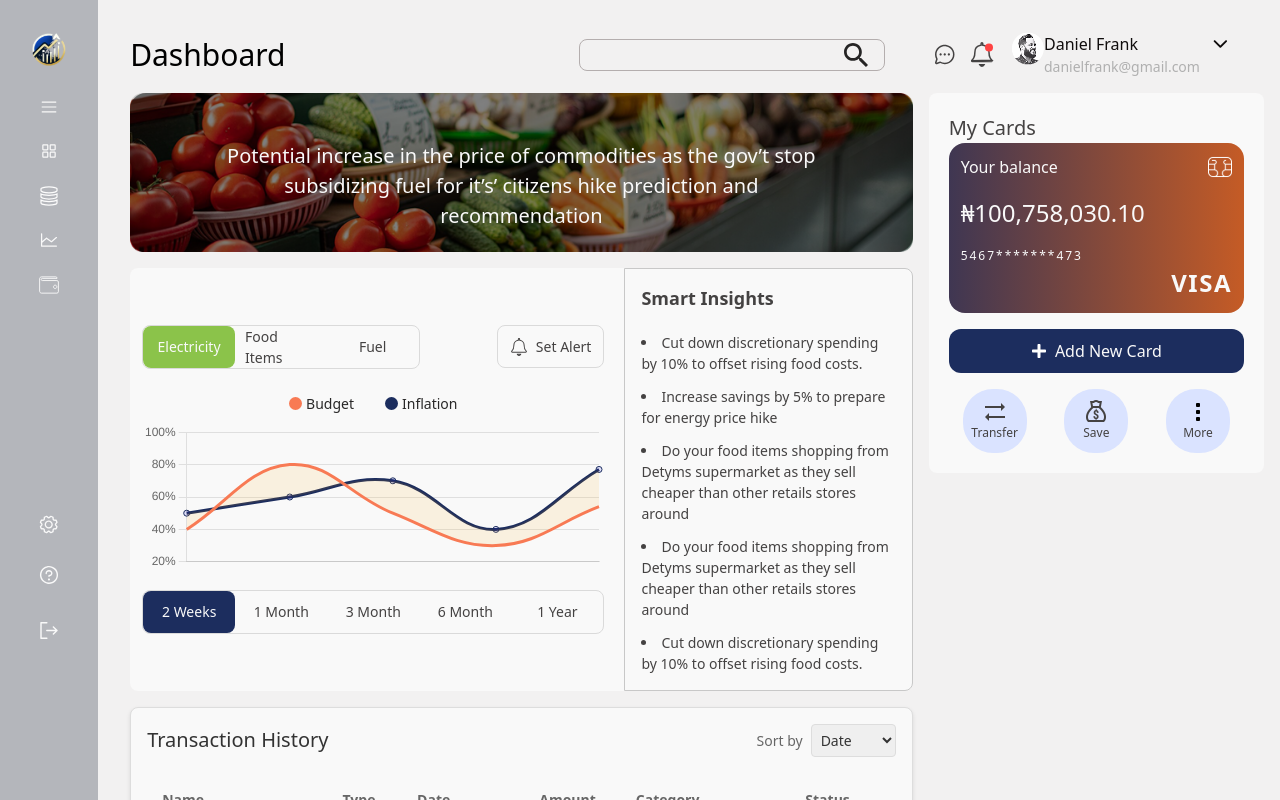
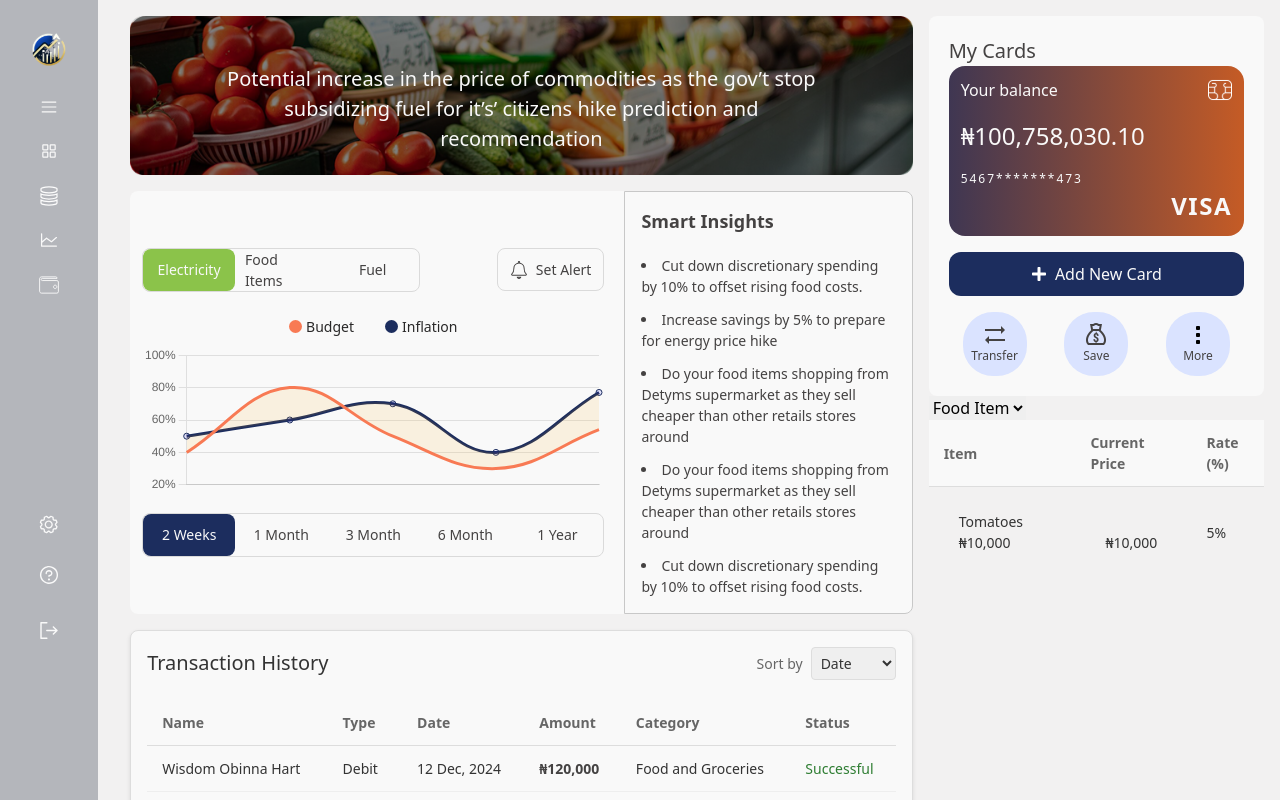
Before and after one commit to Abdulsamad-22/EcoTrack-fintech, a React (Vite) app in the folder ecoTrack/: page / in a window 1280 px wide. Shown: the top 800 px of the page. Built offline with nearby package versions, Linux system fonts and the light colour scheme.

Commit message:
card section implemented

```diff
--- a/ecoTrack/src/App.jsx
+++ b/ecoTrack/src/App.jsx
@@ -5,6 +5,7 @@ import Chart from "./components/Chart";
 import Dashboard from "./components/Dashboard";
 import DashboardContent from "./components/DashboardContent";
 import InnerContainer from "./components/InnerContainer";
+import NewPrice from "./components/NewPrice";
 import OuterContainer from "./components/OuterContainer";
 import RightSideSection from "./components/RightSideSection";
 import SideBar from "./components/SideBar";
@@ -17,7 +18,7 @@ function App() {
       <Dashboard>
         <SideBar />
         <BodyContent>
-          <TopBar />
+          {/* <TopBar /> */}
 
           <OuterContainer>
             <InnerContainer>
@@ -28,6 +29,7 @@ function App() {
 
             <RightSideSection>
               <Cards />
+              <NewPrice />
             </RightSideSection>
           </OuterContainer>
         </BodyContent>
--- /dev/null
+++ b/ecoTrack/src/components/NewPrice.jsx
@@ -0,0 +1,41 @@
+import styles from "./newprice.module.css";
+export default function NewPrice() {
+  return (
+    <section>
+      <div>
+        <select>
+          <option value="date">Food Item</option>
+          <option value="amount">Groceries</option>
+          <option value="name">Fuel</option>
+        </select>
+      </div>
+
+      <table>
+        <thead>
+          <tr>
+            <th>Item</th>
+            <th>Current Price</th>
+            <th>Rate (%)</th>
+          </tr>
+        </thead>
+
+        <tbody>
+          <tr>
+            <td className={styles.itemHead}>
+              <td>
+                Tomatoes <span>₦10,000</span>
+              </td>
+            </td>
+
+            <td className={styles.currentPrice}>
+              <td>₦10,000</td>
+            </td>
+
+            {/* <td className={styles.currentPrice}>₦10,000</td> */}
+            <td>5%</td>
+          </tr>
+        </tbody>
+      </table>
+    </section>
+  );
+}
--- a/ecoTrack/src/components/TopBar.jsx
+++ b/ecoTrack/src/components/TopBar.jsx
@@ -14,39 +14,6 @@ export default function TopBar() {
             />
           </div>
         </div>
-
-        <div className={styles.completeRightSide}>
-          <div className={styles.leftSideContainer}>
-            <div>
-              <img src="/src/images/ChatCircle.svg" alt="chat icon" />
-            </div>
-
-            <div>
-              <img src="/src/images/bell.svg" alt="notification icon" />
-            </div>
-          </div>
-
-          <div className={styles.completeProfile}>
-            <div className={styles.userProfile}>
-              <span>
-                <img src="/src/images/Avatar.png" alt="avatar"></img>
-              </span>
-
-              <div className={styles.nameInfo}>
-                <p className={styles.userName}>Daniel Frank</p>
-                <p className={styles.userMail}>danielfrank@gmail.com</p>
-              </div>
-            </div>
-
-            <div>
-              <img
-                className={styles.dropDown}
-                src="/src/images/icon-chevron-down.svg"
-                alt="arrow down icon"
-              />
-            </div>
-          </div>
-        </div>
       </div>
     </div>
   );
--- /dev/null
+++ b/ecoTrack/src/components/newprice.module.css
@@ -0,0 +1,8 @@
+.itemHead {
+  /* display: flex;
+  flex-direction: column; */
+}
+
+.currentPrice {
+  place-content: end;
+}
```
Also changed, not shown: ecoTrack/src/images/arrow-down.svg (added), ecoTrack/src/images/arrow-up.svg (added).
